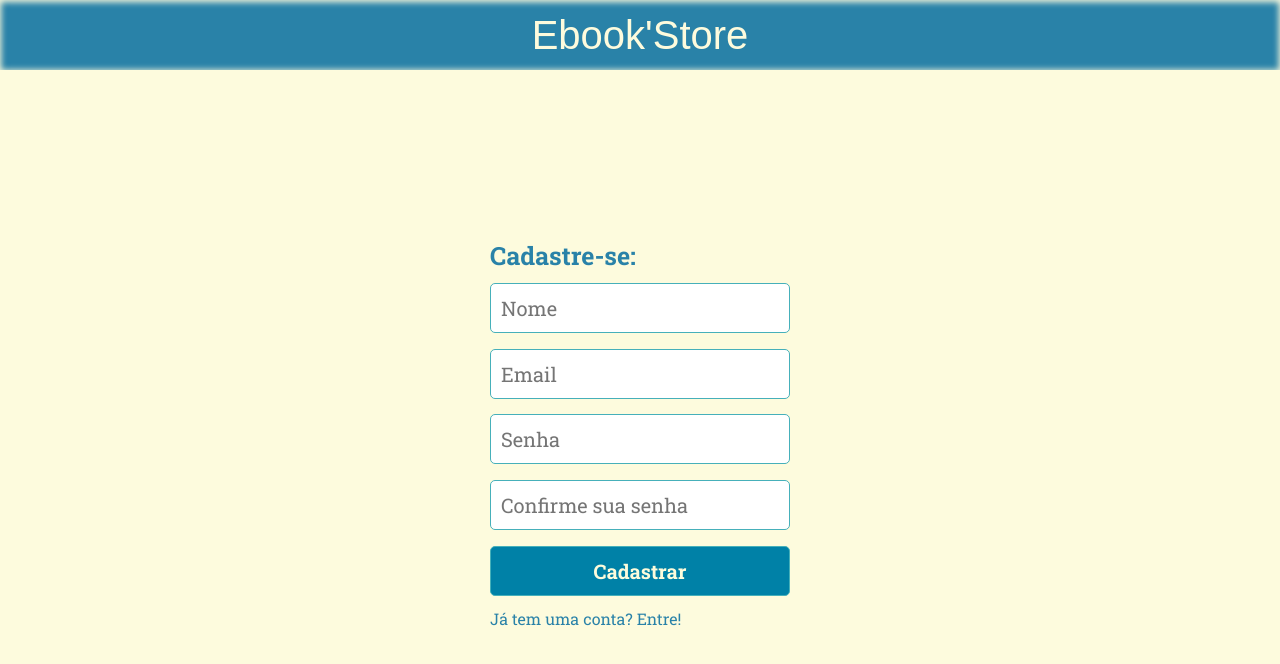
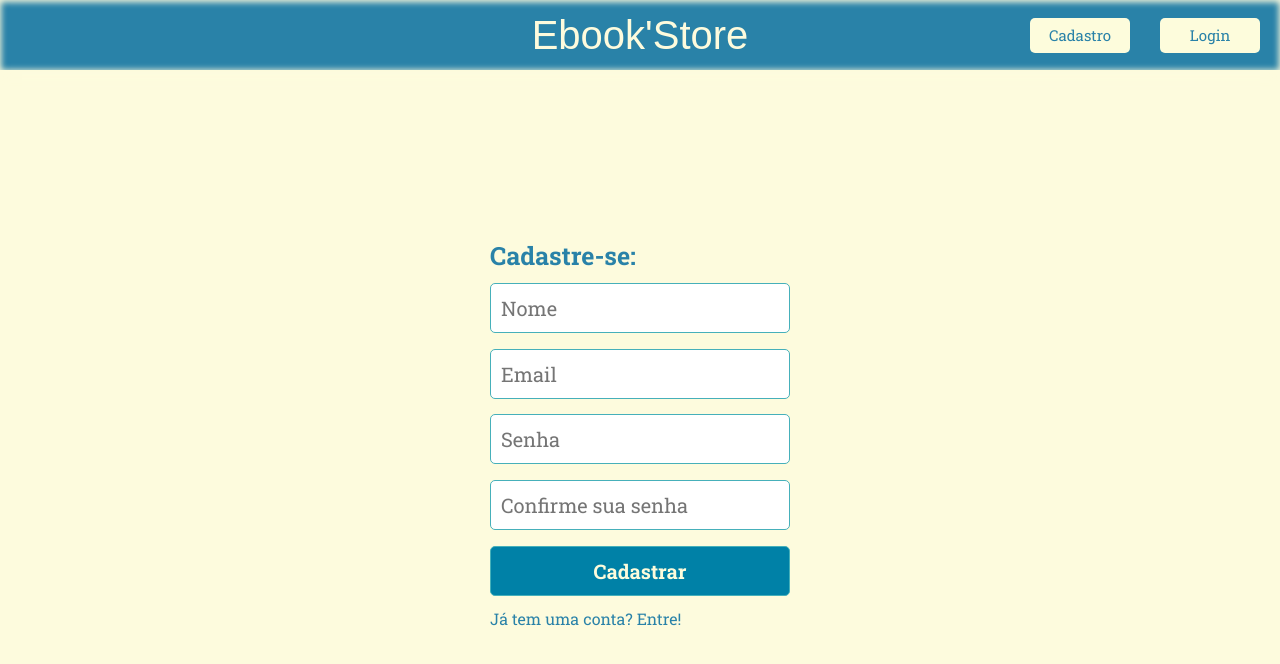
Before and after one commit to EDUSSBR/projeto15-EBOOK-S-STORE-front, a React (Create React App) app: page /cadastro in a window 1280 px wide. Shown: the top 664 px of the page. Built offline with nearby package versions, Linux system fonts and the light colour scheme; no server answers; a web font is replaced by a local one.

Commit message:
Página de login e de cadastro

```diff
--- a/src/App.js
+++ b/src/App.js
@@ -2,26 +2,27 @@
 import { BrowserRouter, Routes, Route } from "react-router-dom"
 import { HomePage } from "./pages/HomePage";
 import styled from "styled-components";
-import { Header } from "./components/Header";
 import { ProductProvider } from "./hooks/useProducts";
 import ProductPage from "./pages/ProductPage";
 import SignUp from "./pages/Login/SignUp";
 import Login from "./pages/Login/Login";
 import { UserProvider } from "./ContextAPI/ContextUser";
+import Checkout from "./pages/Checkout";
 
 function App() {
     return (
       <UserProvider>
     <GlobalContainer>
 
-      <Header />
+
       <BrowserRouter>
         <ProductProvider>
           <Routes>
-            <Route path="/home" element={<HomePage />} />
+            <Route path="/" element={<HomePage />} />
             <Route path="/products/:id" element={<ProductPage />} />
-            <Route path="/" element={<Login/>}/>
+            <Route path="/login" element={<Login/>}/>
             <Route path="/cadastro" element={<SignUp/>}/>
+            <Route path="/checkout" element={<Checkout/>}/>
           </Routes>
         </ProductProvider>
       </BrowserRouter>
--- a/src/components/Header.js
+++ b/src/components/Header.js
@@ -1,8 +1,15 @@
+import { useNavigate } from "react-router-dom";
 import styled from "styled-components";
 
 export function Header() {
+  const lctoken = localStorage.getItem("token")
+  const navigate = useNavigate()
   return <HeaderContainer>
     <p>Ebook'Store</p>
+    {!lctoken?(
+    <><button onClick={()=> navigate("/login")}>Login</button>
+    <button onClick={()=> navigate("/cadastro")}>Cadastro</button></>):(<></>)}
+
   </HeaderContainer>
 }
 
@@ -16,6 +23,7 @@ justify-content:center;
 -webkit-box-shadow: inset 0px 1px 6px 1px #FDFBDD, 0px 1px 14px 1px #FDFBDD;
 -moz-box-shadow: inset 0px 1px 6px 1px #FDFBDD,0px 1px 14px 1px #FDFBDD;
 box-shadow: inset 0px 1px 6px 1px #FDFBDD, 0px 1px 14px 1px #FDFBDD;
+position: relative;
 
 p {
   font-family: "Rubik Burned", sans-serif;
@@ -24,4 +32,25 @@ p {
   padding: 0 17px;
   border-radius:4px;
 }
+button:nth-child(2){
+  position: absolute;
+  right: 20px;
+  width:100px;
+  height:35px;
+
+}
+
+button{
+  font-size:15px;
+  border:0px;
+  border-radius:5px;
+  background-color:#fdfcdc;
+}
+button:nth-child(3){
+  position: absolute;
+  right: 150px;
+  width:100px;
+  height:35px;
+  font-size:15px;
+}
 `
--- /dev/null
+++ b/src/pages/Checkout.js
@@ -0,0 +1,33 @@
+import axios from "axios"
+import { useContext, useEffect } from "react"
+import { useNavigate } from "react-router-dom"
+import { UserContext } from "../ContextAPI/ContextUser"
+
+export default function Checkout(){
+    const navigate = useNavigate()
+        const {setConfig} = useContext(UserContext)
+        useEffect(()=>{
+        const lctoken = localStorage.getItem("token")
+        if(!lctoken){
+            navigate("/")
+        }
+        if(lctoken){
+
+            axios.post(`${process.env.REACT_APP_BACK_API_URL}/token`, {}, {headers:{
+                Authorization: "Bearer " + lctoken
+            }}).then(res=>{
+                if(!res.data){
+                    navigate("/")
+                }
+                setConfig({headers:{
+                    Authorization: "Bearer " + lctoken
+                }})
+            }).catch(err=>{
+                alert(err.response.data)
+            })
+
+            }}, [])
+    return (
+        <></>
+    )
+}
--- a/src/pages/HomePage.js
+++ b/src/pages/HomePage.js
@@ -2,42 +2,12 @@ import styled from "styled-components"
 import { BookItem } from "../components/BookItem"
 import { services } from "../services"
 import { useProduct } from "../hooks/useProducts"
-import { useContext, useEffect } from "react"
+import { useEffect } from "react"
 import { Circles } from "react-loader-spinner"
-import { useNavigate } from "react-router-dom"
-import { UserContext } from "../ContextAPI/ContextUser"
-import axios from "axios"
+import { Header } from "../components/Header"
+
 
 export function HomePage() {
-
-
-    const navigate = useNavigate()
-    const {setConfig} = useContext(UserContext)
-    useEffect(()=>{
-        const lctoken = localStorage.getItem("token")
-        console.log(lctoken)
-        if(!lctoken){
-            navigate("/")
-        }
-        if(lctoken){
-
-            axios.post(`${process.env.REACT_APP_BACK_API_URL}/token`, {}, {headers:{
-                Authorization: "Bearer " + lctoken
-            }}).then(res=>{
-                if(!res.data){
-                    navigate("/")
-                }
-                setConfig({headers:{
-                    Authorization: "Bearer " + lctoken
-                }})
-            }).catch(err=>{
-                alert(err.response.data)
-            })
-
-            }}, [])
-
-
-
 
     const { products, setProducts } = useProduct();
     useEffect(() => {
@@ -51,7 +21,10 @@ export function HomePage() {
         })
             ()
     }, [])
-    return (<HomePageContainer>
+    return (
+        <>
+        <Header/>
+    <HomePageContainer>
         {products.length> 0 ? products?.map(product => {
             return <BookItem key={product._id} price={product.price} name={product.name} imageUrl={product.imageUrl} />
         }): <Circles
@@ -61,7 +34,9 @@ export function HomePage() {
         wrapperClass="spinnerHome"
         visible={true}
       />}
-    </HomePageContainer >)
+    </HomePageContainer >
+    </>
+)
 
 }
 const HomePageContainer = styled.div`
--- a/src/pages/Login/Login.js
+++ b/src/pages/Login/Login.js
@@ -5,6 +5,7 @@ import { Background } from "./style"
 import { UserContext } from "../../ContextAPI/ContextUser"
 import { ThreeDots } from "react-loader-spinner"
 import styled from "styled-components"
+import { Header } from "../../components/Header"
 
 export default function Login(){
     const [user, setUser] = useState({email:"", password:""})
@@ -20,7 +21,7 @@ export default function Login(){
             axios.post(`${process.env.REACT_APP_BACK_API_URL}/token`, {},config).then(res=>{
 
                 if(res.data){
-                    navigate("/home")
+                    navigate("/")
                 }
                 return
             }
@@ -31,6 +32,8 @@ export default function Login(){
         }
     })
     return(
+        <>
+        <Header/>
         <Background>
             <Form onSubmit={login}>
                 <h1>Login:</h1>
@@ -40,6 +43,7 @@ export default function Login(){
                 <Link to="/cadastro">Não tem uma conta? Cadastre-se!</Link>
             </Form>
         </Background>
+        </>
     )
     function login(e){
         e.preventDefault()
@@ -54,7 +58,7 @@ export default function Login(){
                 Authorization: "Bearer " + res.data
             }})
             localStorage.setItem("token", res.data)
-            navigate("/home")
+            navigate("/")
         }
         ).catch(err=>{
             alert(err.response.data)
--- a/src/pages/Login/SignUp.js
+++ b/src/pages/Login/SignUp.js
@@ -5,6 +5,7 @@ import { Link, useNavigate } from "react-router-dom"
 import styled from "styled-components"
 import { Background } from "./style"
 import { UserContext } from "../../ContextAPI/ContextUser"
+import { Header } from "../../components/Header"
 
 export default function SignUp(){
     const [user, setUser] = useState({name:"", email:"", password:"", confirm:""})
@@ -18,7 +19,7 @@ export default function SignUp(){
                 Authorization: "Bearer " + token
             }})
             axios.post(`${process.env.REACT_APP_BACK_API_URL}/token`, {},config).then(res=>{
-                navigate("/home")
+                navigate("/")
             }
             ).catch(err=>{
                 alert(err.response.data)
@@ -27,6 +28,8 @@ export default function SignUp(){
         }
     })
     return(
+        <>
+        <Header/>
         <Background>
             <Form onSubmit={cadastro}>
                 <h1>Cadastre-se:</h1>
@@ -38,6 +41,7 @@ export default function SignUp(){
                 <Link to="/">Já tem uma conta? Entre!</Link>
             </Form>
         </Background>
+        </>
     )
     function cadastro(e){
         e.preventDefault()
@@ -55,7 +59,7 @@ export default function SignUp(){
         delete register.confirm
         axios.post(`${process.env.REACT_APP_BACK_API_URL}/signup`, register)
         .then(res=>{
-            navigate("/")
+            navigate("/login")
         })
         .catch(err=>{
             alert(err.response.data)
--- a/src/pages/ProductPage.js
+++ b/src/pages/ProductPage.js
@@ -1,38 +1,17 @@
 import styled from "styled-components"
 import editionButton from "../images/lapis.png"
-import { useContext, useEffect } from "react"
-import { useNavigate } from "react-router-dom"
-import { UserContext } from "../ContextAPI/ContextUser"
-import axios from "axios"
+import { Header } from "../components/Header"
+
+
 
 export default function ProductPage(){
-    const navigate = useNavigate()
-    const {setConfig} = useContext(UserContext)
-    useEffect(()=>{
-        const lctoken = localStorage.getItem("token")
-        if(!lctoken){
-            navigate("/")
-        }
-        if(lctoken){
 
-            axios.post(`${process.env.REACT_APP_BACK_API_URL}/token`, {}, {headers:{
-                Authorization: "Bearer " + lctoken
-            }}).then(res=>{
-                if(!res.data){
-                    navigate("/")
-                }
-                setConfig({headers:{
-                    Authorization: "Bearer " + lctoken
-                }})
-            }).catch(err=>{
-                alert(err.response.data)
-            })
-
-            }}, [])
 
 
 
     return(
+        <>
+        <Header/>
         <PageProdutc>
             <BookTittle>
                 <p>Extraordinario</p>
@@ -61,6 +40,7 @@ export default function ProductPage(){
                 </BuyContainer>
             </ContainerProdutsInformation>
         </PageProdutc>
+        </>
     )
 }
 
```
